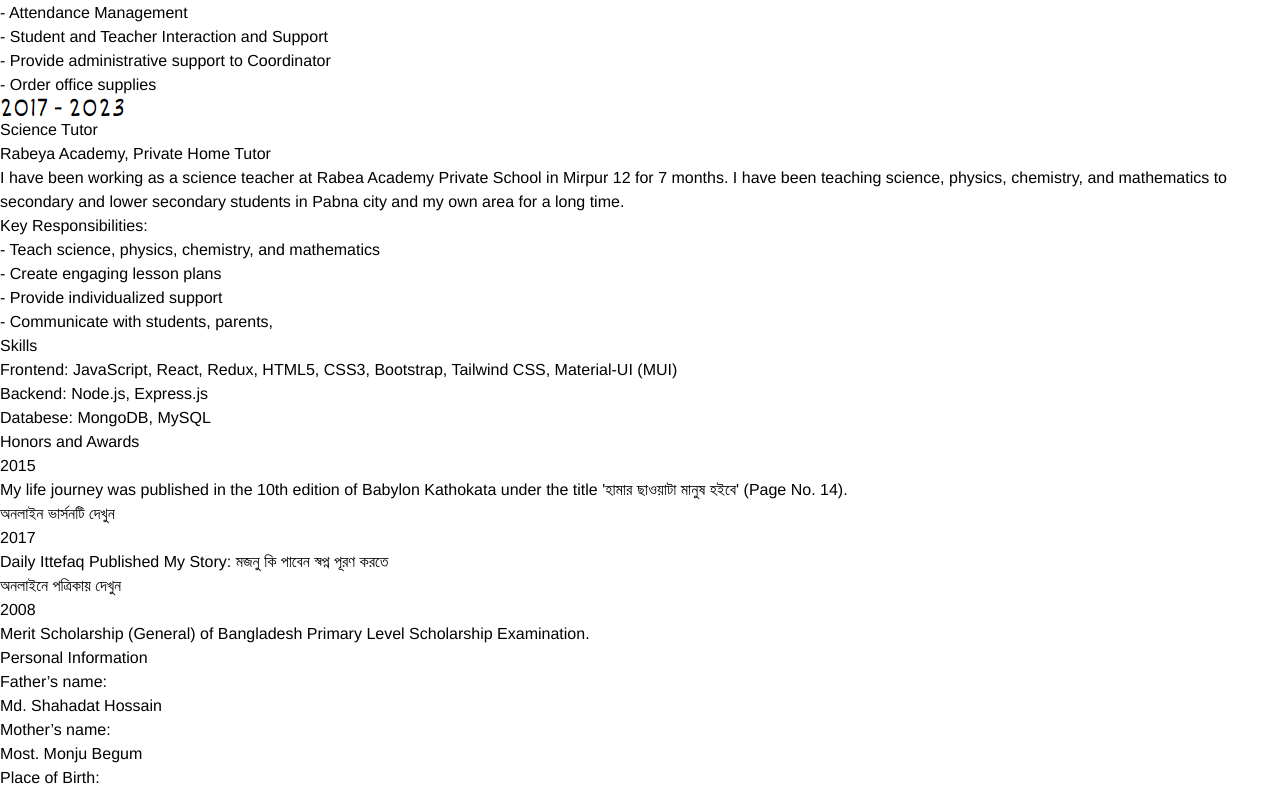
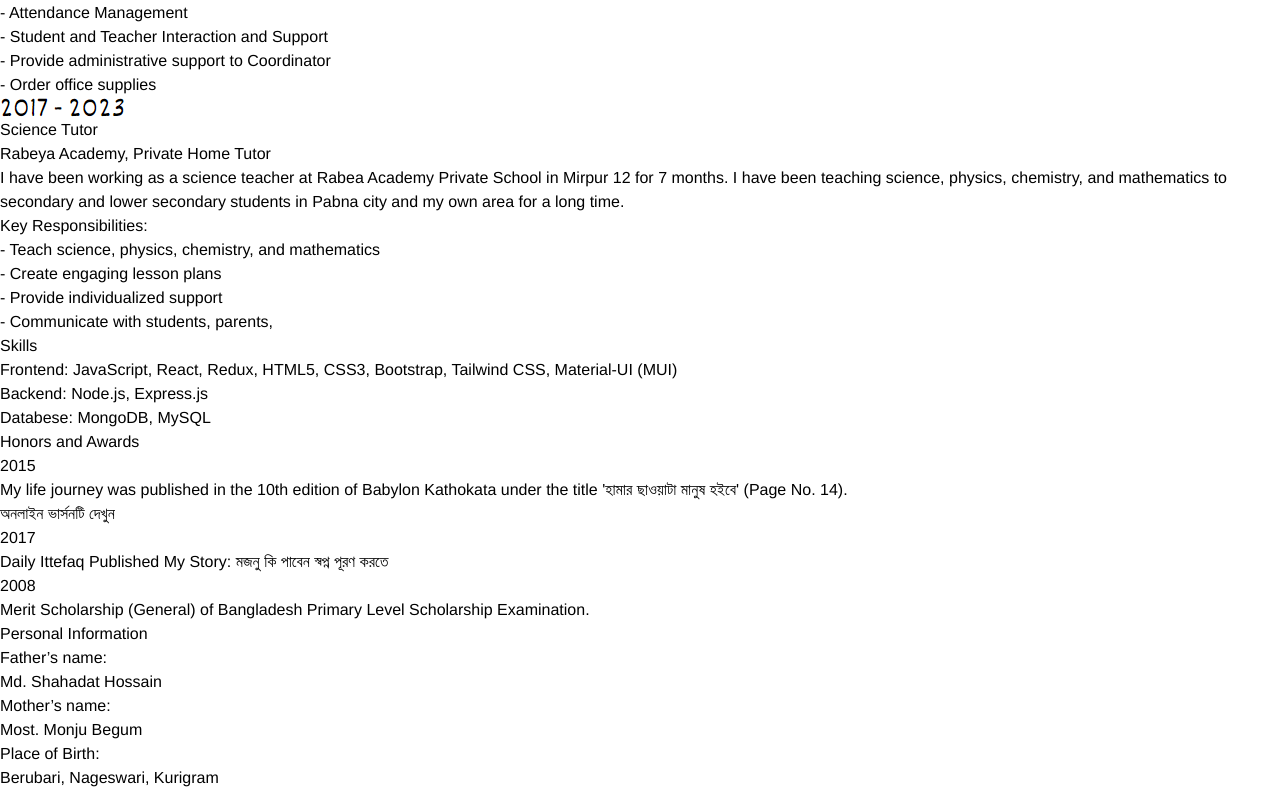
Before and after one commit to codebymojnu/mojnu-portfolio, a React (Vite) app: page / in a window 1280 px wide. Shown: the part 2350-3141 px from the top of the page. Built offline with nearby package versions, Linux system fonts and the light colour scheme; a web font is replaced by a local one.

Commit message:
vercel route update

```diff
--- a/src/components/HomePage/HonorsAndAwardSection.jsx
+++ b/src/components/HomePage/HonorsAndAwardSection.jsx
@@ -9,7 +9,7 @@ export default function HonorsAndAwardsSection() {
     {
       year: "2017",
       award: "Daily Ittefaq Published My Story: মজনু কি পাবেন স্বপ্ন পূরণ করতে",
-      link: "https://www.ittefaq.com.bd/450373/মজনু-কী-পাবেন-স্বপ্নপূরণ-করতে",
+      link: "",
     },
 
     {
```
